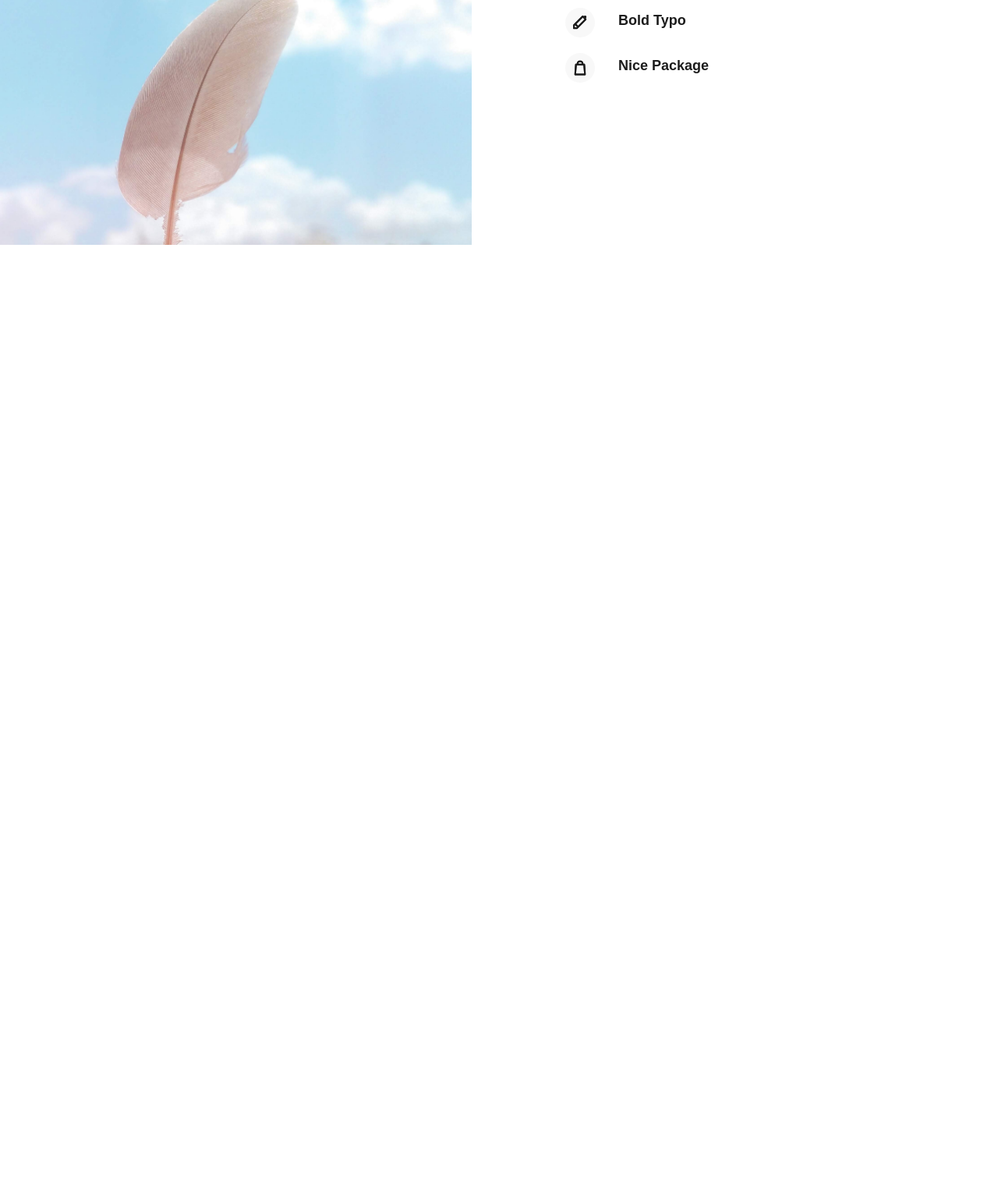
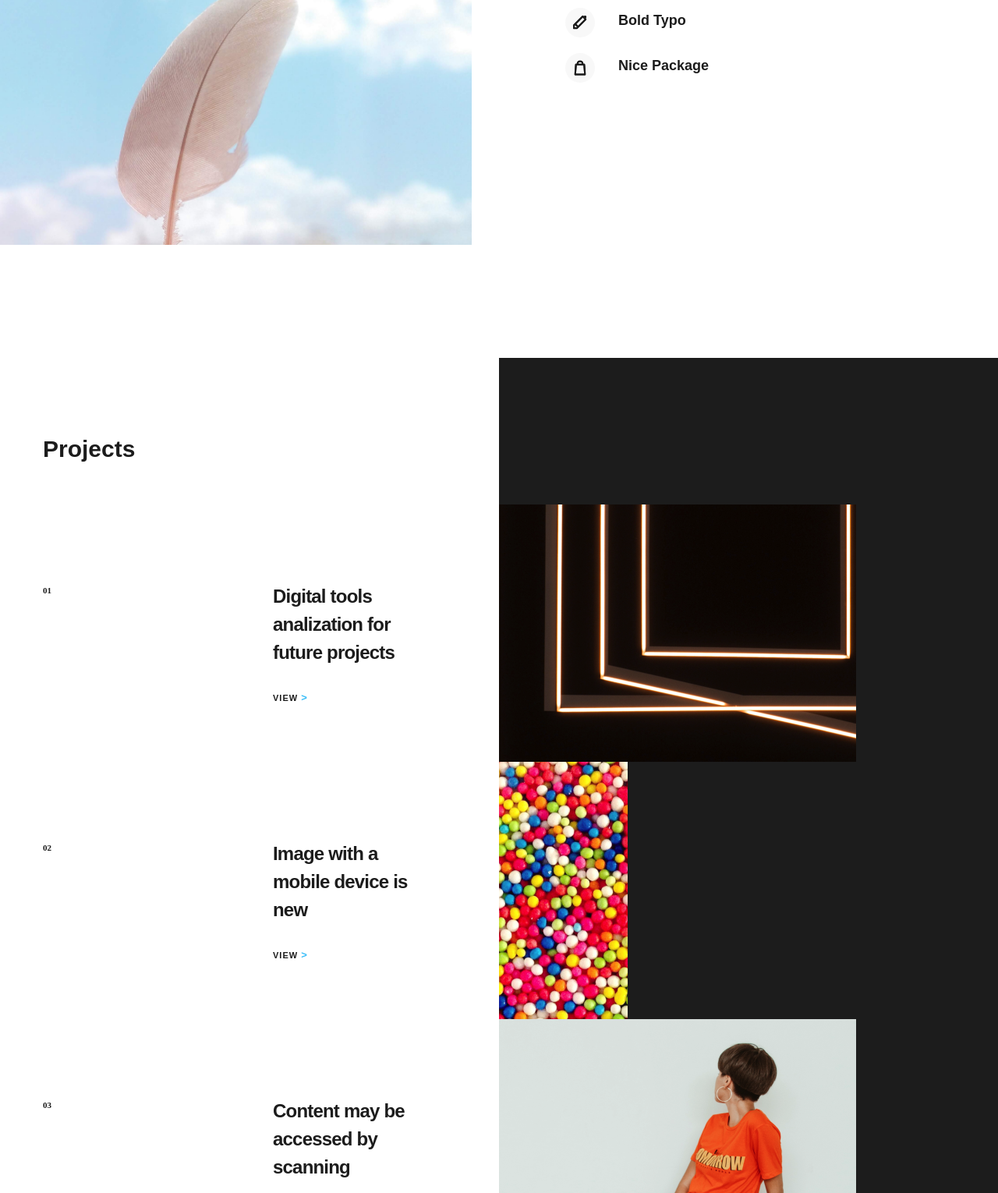
Before and after one commit to skoll-vald/somatrix, a plain HTML site: page index.html in a window 1280 px wide. Shown: the part 1270-2800 px from the top of the page at 78% size. Before the commit the page ends 1754 px from the top, so only its background shows below. Drawn offline with Linux system fonts and the light colour scheme.

Commit message:
Added projects section

```diff
--- a/index.html
+++ b/index.html
@@ -69,6 +69,58 @@
                         </div>
                 </div>
             </div>
+            <section class="projects">
+                <div class="projects__bg"></div>
+                <div class="projects__list">
+                    <h2>Projects</h2>
+                    <div class="projects__item">
+                        <p class="projects__item-number">01</p>
+                        <div class="projects__item-content">
+                            <h3 class="projects__item-text">Digital tools analization for future projects</h3>
+                            <div class="projects__item-link">
+                                <a class="projects__item-linktext" href="#">View <b class="blue">></b></a>
+                            </div>
+                        </div>
+                        <img class="projects__item-img" src="/src/img/cubeimg.png" alt="">
+                    </div>
+                </div>
+                <div class="projects__list">
+                    <div class="projects__item">
+                        <p class="projects__item-number">02</p>
+                        <div class="projects__item-content">
+                            <h3 class="projects__item-text">Image with a mobile device is new</h3>
+                            <div class="projects__item-link">
+                                <a class="projects__item-linktext" href="#">View <b class="blue">></b></a>
+                            </div>
+                        </div>
+                        <img class="projects__item-img" src="/src/img/balloonsimg.png" alt="">
+                    </div>
+                </div>
+                <div class="projects__list">
+                    <div class="projects__item">
+                        <p class="projects__item-number">03</p>
+                        <div class="projects__item-content">
+                            <h3 class="projects__item-text">Content may be accessed by scanning</h3>
+                            <div class="projects__item-link">
+                                <a class="projects__item-linktext" href="#">View <b class="blue">></b></a>
+                            </div>
+                        </div>
+                        <img class="projects__item-img" src="/src/img/girlimg.png" alt="">
+                    </div>
+                </div>
+                <div class="projects__list">
+                    <div class="projects__item">
+                        <p class="projects__item-number">04</p>
+                        <div class="projects__item-content">
+                            <h3 class="projects__item-text">Reality is also transforming the world of</h3>
+                            <div class="projects__item-link">
+                                <a class="projects__item-linktext" href="#">View <b class="blue">></b></a>
+                            </div>
+                        </div>
+                        <img class="projects__item-img" src="/src/img/coalimg.png" alt="">
+                    </div>
+                </div>
+            </section>
         </div>
     </section>
 </body>
--- a/style.css
+++ b/style.css
@@ -125,8 +125,8 @@ h2 {
     font-size: 30px;
     line-height: 110%;
     /* identical to box height, or 44px */
-
     color: var(--black-color);
+    margin-bottom: 55px;
 }
 
 h3 {
@@ -352,3 +352,79 @@ hr {
 .features__point img {
     width: 38px;
 }
+
+.projects {
+    margin-top: 100px;
+    padding-top: 145px;
+}
+
+.projects__list {
+    display: flex;
+    flex-direction: column;
+}
+
+.projects__item {
+    display: flex;
+    flex-direction: row;
+    margin-top: 100px;
+}
+
+.projects__item-content {
+    display: flex;
+    flex-direction: column;
+    margin-left: 130px;
+}
+
+.projects__item-link {
+    display: flex;
+    align-items: center;
+    margin-top: 30px;
+}
+
+.projects__item-text {
+    width: 196px;
+    height: 108px;
+}
+
+.projects__item-number {
+    width: 165px;
+    font-family: 'Commissioner';
+    font-style: normal;
+    font-weight: 700;
+    font-size: 11px;
+    line-height: 20px;
+}
+
+
+.projects__item-img {
+    margin-left: 94px;
+    margin-top: -100px;
+}
+
+.projects__item-linktext {
+    font-family: 'Commissioner', sans-serif;
+    font-style: normal;
+    font-weight: 700;
+    font-size: 11px;
+    line-height: 20px;
+    letter-spacing: 1px;
+    text-transform: uppercase;
+    color: var(--black-color);
+}
+
+.blue {
+    color: var(--main-accent-color);
+    font-size: 13px;
+    font-weight: 900;
+}
+
+.projects__bg {
+    position: absolute;
+    z-index: -1000;
+    background: linear-gradient(to top, var(--black-color), var(--black-color));
+    background-size: 700px 200px;
+    width: 700px;
+    height: 1660px;
+    left: 50%;
+    margin-top: -100px;
+}
```
Also changed, not shown: src/img/balloonsimg.png (added), src/img/coalimg.png (added), src/img/cubeimg.png (added), src/img/girlimg.png (added).
